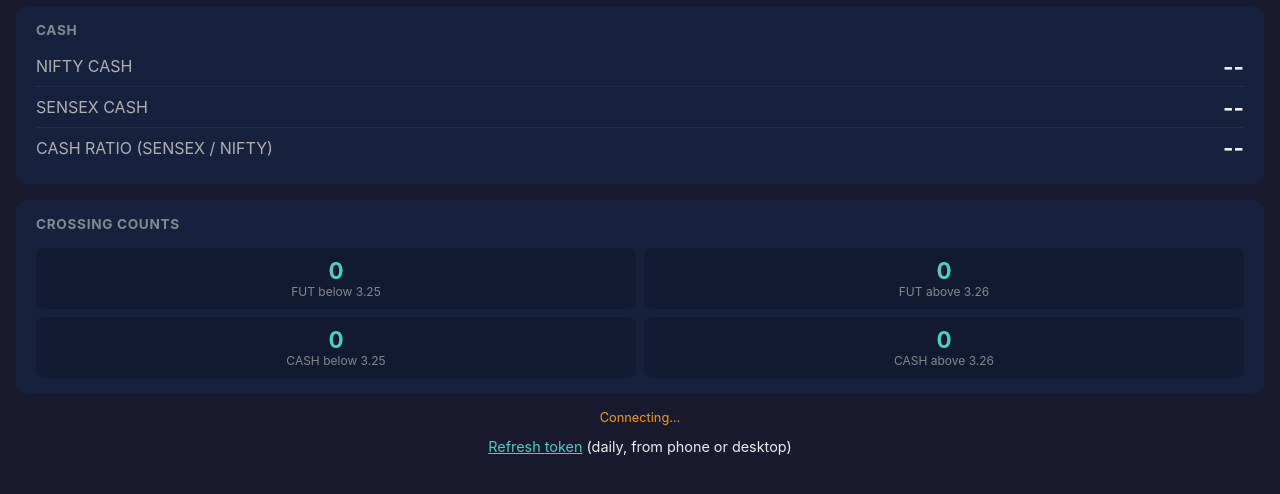
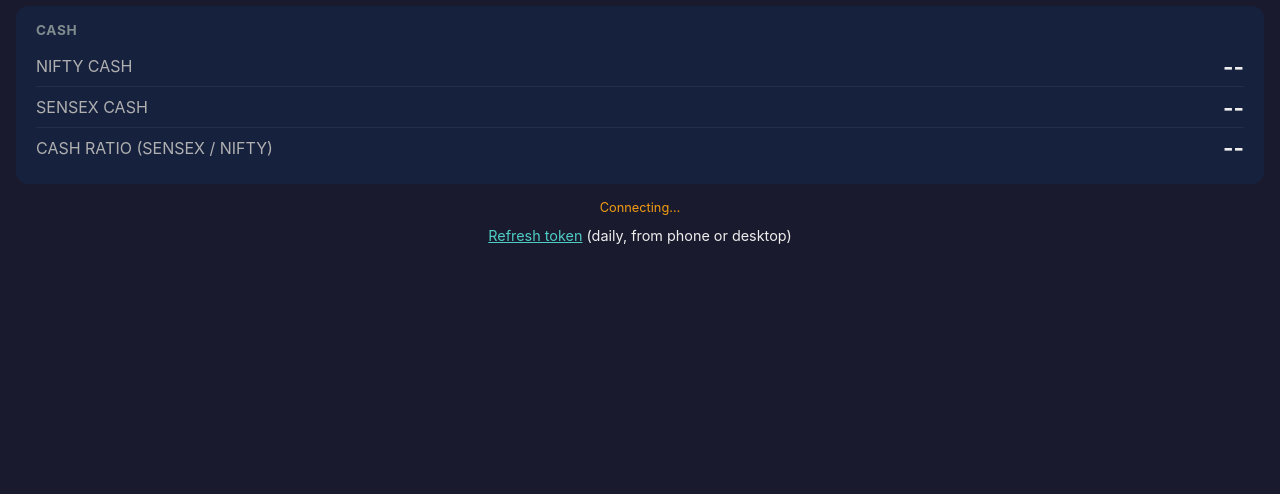
Before and after one commit to yashdesai30/trading-app, a Flask app: page / in a window 1280 px wide. Shown: the part 246-740 px from the top of the page. Run offline with Flask 3, Linux system fonts and the light colour scheme; parts of the project's set-up code (start-up, migrations or seed data) failed here and were passed over; some libraries are stand-ins or nearby versions.

Commit message:
Refactor futures token resolution and update server state management
- Modified `_resolve_fut_tokens` in `config.py` to return a list of Sensex instruments instead of a single token, allowing for multiple exchange support (NSE/BSE).
- Updated variable names in `server.py` to reflect changes in the configuration, including the use of `SENSEX_FUT_INSTRUMENTS`.
- Removed unused state variables related to crossing counts and adjusted the state broadcasting logic.
- Simplified HTML template by removing counters for crossing counts, streamlining the user interface.
- Enhanced error handling in data extraction functions to ensure robustness against missing data.

```diff
--- a/server.py
+++ b/server.py
@@ -9,8 +9,10 @@
 
 import json
 import os
+import sys
 import threading
 import time
+import traceback
 from typing import Any
 
 from dotenv import load_dotenv
@@ -28,7 +30,7 @@
     NIFTY_INDEX,
     SENSEX_INDEX,
     NIFTY_FUT_INSTRUMENT,
-    SENSEX_FUT_INSTRUMENT,
+    SENSEX_FUT_INSTRUMENTS,
 )
 
 _current_access_token: str | None = None
@@ -41,10 +43,8 @@
 
 app = Flask(__name__)
 app.config["SECRET_KEY"] = "sensex-nifty-secret"
-socketio = SocketIO(app, cors_allowed_origins="*")
-
-LOW = 3.25
-HIGH = 3.26
+# Use threading so server responds when eventlet is present; avoids monkey-patch issues
+socketio = SocketIO(app, cors_allowed_origins="*", async_mode="threading")
 
 state: dict[str, Any] = {
     "nifty_fut": None,
@@ -53,14 +53,7 @@
     "nifty_cash": None,
     "sensex_cash": None,
     "cash_ratio": None,
-    "fut_below_325": 0,
-    "fut_above_326": 0,
-    "cash_below_325": 0,
-    "cash_above_326": 0,
 }
-
-prev_fut_ratio: float | None = None
-prev_cash_ratio: float | None = None
 
 # Google Sheets live push (optional)
 _sheets_last_push: float = 0
@@ -95,7 +88,7 @@
             else:
                 return
             service = build("sheets", "v4", credentials=creds)
-            range_name = os.getenv("GOOGLE_SHEET_RANGE", "Sheet1!A1:B11").strip()
+            range_name = os.getenv("GOOGLE_SHEET_RANGE", "Sheet1!A1:B7").strip()
             values = [
                 ["Metric", "Value"],
                 ["Nifty Fut", state.get("nifty_fut") or ""],
@@ -104,10 +97,6 @@
                 ["Nifty Cash", state.get("nifty_cash") or ""],
                 ["Sensex Cash", state.get("sensex_cash") or ""],
                 ["Cash Ratio", state.get("cash_ratio") or ""],
-                ["Fut below 3.25", state.get("fut_below_325", 0)],
-                ["Fut above 3.26", state.get("fut_above_326", 0)],
-                ["Cash below 3.25", state.get("cash_below_325", 0)],
-                ["Cash above 3.26", state.get("cash_above_326", 0)],
             ]
             body = {"values": values}
             service.spreadsheets().values().update(
@@ -131,69 +120,98 @@
         "nifty_cash": state["nifty_cash"],
         "sensex_cash": state["sensex_cash"],
         "cash_ratio": state["cash_ratio"],
-        "fut_below_325": state["fut_below_325"],
-        "fut_above_326": state["fut_above_326"],
-        "cash_below_325": state["cash_below_325"],
-        "cash_above_326": state["cash_above_326"],
     }
     socketio.emit("state", payload)
     _push_state_to_sheets()
 
 
+def _extract_sensex_ltp(data: dict | None) -> float | None:
+    """Extract Sensex LTP from first instrument that has data (NSE or BSE)."""
+    if data is None:
+        return None
+    for inst in SENSEX_FUT_INSTRUMENTS:
+        val = _extract_ltp(data, inst)
+        if val is not None:
+            return val
+    return None
+
+
 def _on_feed_data(meta: dict, feed: GrowwFeed) -> None:
-    global prev_fut_ratio, prev_cash_ratio
-    feed_type = meta.get("feed_type", "")
+    if meta is None or not isinstance(meta, dict):
+        return
+    feed_type = (meta.get("feed_type") or meta.get("feedType") or "").strip()
 
     if feed_type == "ltp":
         ltp_data = feed.get_ltp()
+        if ltp_data is None:
+            return
         nf = _extract_ltp(ltp_data, NIFTY_FUT_INSTRUMENT)
-        sf = _extract_ltp(ltp_data, SENSEX_FUT_INSTRUMENT)
+        sf = _extract_sensex_ltp(ltp_data)
+        updated = False
+        if nf is not None:
+            state["nifty_fut"] = round(nf, 2)
+            updated = True
+        if sf is not None:
+            state["sensex_fut"] = round(sf, 2)
+            updated = True
         if nf is not None and sf is not None:
-            fut_ratio = sf / nf
-            state["nifty_fut"] = round(nf, 2)
-            state["sensex_fut"] = round(sf, 2)
-            state["fut_ratio"] = round(fut_ratio, 4)
-            if prev_fut_ratio is not None:
-                if prev_fut_ratio >= LOW and fut_ratio < LOW:
-                    state["fut_below_325"] += 1
-                if prev_fut_ratio <= HIGH and fut_ratio > HIGH:
-                    state["fut_above_326"] += 1
-            prev_fut_ratio = fut_ratio
+            state["fut_ratio"] = round(sf / nf, 4)
+            updated = True
+        if updated:
             _broadcast_state()
 
     if feed_type == "index_value":
         idx_data = feed.get_index_value()
+        if idx_data is None:
+            return
         nc = _extract_index_value(idx_data, NIFTY_INDEX)
         sc = _extract_index_value(idx_data, SENSEX_INDEX)
         if nc is not None and sc is not None:
-            cash_ratio = sc / nc
             state["nifty_cash"] = round(nc, 2)
             state["sensex_cash"] = round(sc, 2)
-            state["cash_ratio"] = round(cash_ratio, 4)
-            if prev_cash_ratio is not None:
-                if prev_cash_ratio >= LOW and cash_ratio < LOW:
-                    state["cash_below_325"] += 1
-                if prev_cash_ratio <= HIGH and cash_ratio > HIGH:
-                    state["cash_above_326"] += 1
-            prev_cash_ratio = cash_ratio
+            state["cash_ratio"] = round(sc / nc, 4)
             _broadcast_state()
 
 
-def _extract_ltp(data: dict, instrument: dict) -> float | None:
+def _extract_ltp(data: dict | None, instrument: dict) -> float | None:
+    """Extract LTP from feed.get_ltp() result: exchange -> segment -> exchange_token -> {ltp}."""
+    if data is None:
+        return None
     try:
-        ex = data.get("ltp", {}).get(instrument["exchange"], {})
-        seg = ex.get(instrument["segment"], {})
-        tok = seg.get(instrument["exchange_token"], {})
-        return float(tok.get("ltp"))
+        ex = data.get(instrument["exchange"]) or {}
+        seg = ex.get(instrument["segment"]) or {}
+        token_key = instrument["exchange_token"]
+        # SDK may key by str or int
+        tok = seg.get(token_key) or seg.get(str(token_key))
+        if tok is None and str(token_key).isdigit():
+            tok = seg.get(int(token_key))
+        if tok is None:
+            return None
+        # Value may be a number directly (e.g. BSE feed)
+        if isinstance(tok, (int, float)):
+            return float(tok)
+        if not isinstance(tok, dict):
+            return None
+        # Proto may use ltp, lastPrice, last_price, last, close
+        price = (
+            tok.get("ltp")
+            or tok.get("lastPrice")
+            or tok.get("last_price")
+            or tok.get("last")
+            or tok.get("close")
+        )
+        return float(price) if price is not None else None
     except (TypeError, KeyError, ValueError):
         return None
 
 
-def _extract_index_value(data: dict, instrument: dict) -> float | None:
+def _extract_index_value(data: dict | None, instrument: dict) -> float | None:
+    if data is None:
+        return None
     try:
-        ex = data.get(instrument["exchange"], {})
-        seg = ex.get(instrument["segment"], {})
-        tok = seg.get(instrument["exchange_token"], {})
+        ex = (data.get(instrument["exchange"]) or {})
+        seg = ex.get(instrument["segment"]) or {}
+        tok = seg.get(instrument["exchange_token"]) or {}
         return float(tok.get("value"))
     except (TypeError, KeyError, ValueError):
         return None
@@ -212,7 +230,11 @@
         _feed = feed
 
         def callback(meta: dict) -> None:
-            _on_feed_data(meta, feed)
+            try:
+                _on_feed_data(meta, feed)
+            except Exception as e:
+                traceback.print_exc(file=sys.stderr)
+                print(f"Feed callback error: {e}", file=sys.stderr, flush=True)
 
         feed.subscribe_index_value(INDEX_INSTRUMENTS, on_data_received=callback)
         feed.subscribe_ltp(FUT_INSTRUMENTS, on_data_received=callback)
@@ -302,10 +324,16 @@
 
 
 if __name__ == "__main__":
-    start_ticker()
-    port = int(os.environ.get("PORT", "8000"))
-    print(f"\n  Open in browser (or on your phone, same Wi‑Fi): http://0.0.0.0:{port}")
-    print(f"  On this machine: http://127.0.0.1:{port}\n")
+    port = int(os.environ.get("PORT", "8002"))
+    # Start feed after a short delay so the web server binds first and responds
+    def start_feed_delayed() -> None:
+        time.sleep(1.5)
+        start_ticker()
+    threading.Thread(target=start_feed_delayed, daemon=True).start()
+    print(f"\n  On this computer, open in browser: http://127.0.0.1:{port}")
+    print(f"  (or http://localhost:{port})")
+    print(f"  From phone (same Wi‑Fi): http://<this-PC-IP>:{port}")
+    print(f"  Starting server on port {port}...\n")
     socketio.run(app, host="0.0.0.0", port=port, allow_unsafe_werkzeug=True)
 else:
     start_ticker()
--- a/templates/index.html
+++ b/templates/index.html
@@ -49,20 +49,6 @@
       min-width: 5ch;
       text-align: right;
     }
-    .counters {
-      display: grid;
-      grid-template-columns: 1fr 1fr;
-      gap: 0.5rem;
-      margin-top: 1rem;
-    }
-    .counter {
-      background: rgba(0,0,0,0.2);
-      border-radius: 8px;
-      padding: 0.6rem;
-      text-align: center;
-    }
-    .counter .num { font-size: 1.4rem; font-weight: 700; color: #4ecdc4; }
-    .counter .desc { font-size: 0.75rem; color: #888; }
     .status {
       text-align: center;
       font-size: 0.8rem;
@@ -90,16 +76,6 @@
     <div class="row"><span class="label">CASH RATIO (SENSEX / NIFTY)</span><span class="value" id="cash_ratio">--</span></div>
   </div>
 
-  <div class="card">
-    <h2>Crossing counts</h2>
-    <div class="counters">
-      <div class="counter"><div class="num" id="fut_below_325">0</div><div class="desc">FUT below 3.25</div></div>
-      <div class="counter"><div class="num" id="fut_above_326">0</div><div class="desc">FUT above 3.26</div></div>
-      <div class="counter"><div class="num" id="cash_below_325">0</div><div class="desc">CASH below 3.25</div></div>
-      <div class="counter"><div class="num" id="cash_above_326">0</div><div class="desc">CASH above 3.26</div></div>
-    </div>
-  </div>
-
   <p class="status connecting" id="status">Connecting…</p>
   <p style="text-align: center; margin-top: 0.5rem; font-size: 0.9rem;">
     <a href="/token" style="color: #4ecdc4;">Refresh token</a> (daily, from phone or desktop)
@@ -110,8 +86,7 @@
   <script>
     const ids = [
       'nifty_fut', 'sensex_fut', 'fut_ratio',
-      'nifty_cash', 'sensex_cash', 'cash_ratio',
-      'fut_below_325', 'fut_above_326', 'cash_below_325', 'cash_above_326'
+      'nifty_cash', 'sensex_cash', 'cash_ratio'
     ];
 
     function fmt(v) {
```
Also changed, not shown: config.py (+22 -16 lines).
